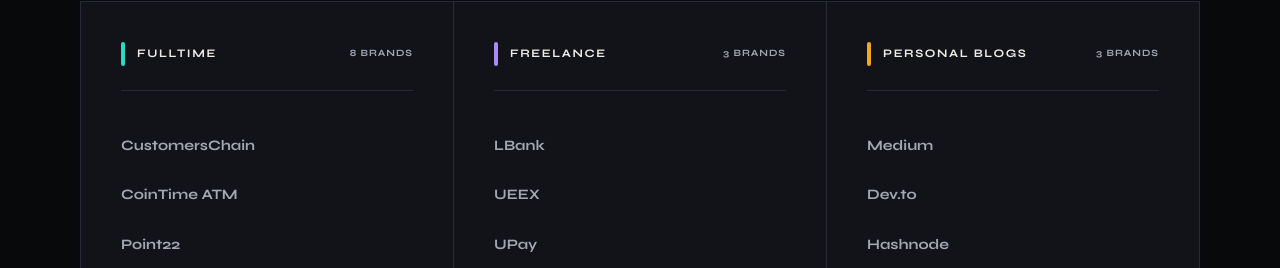
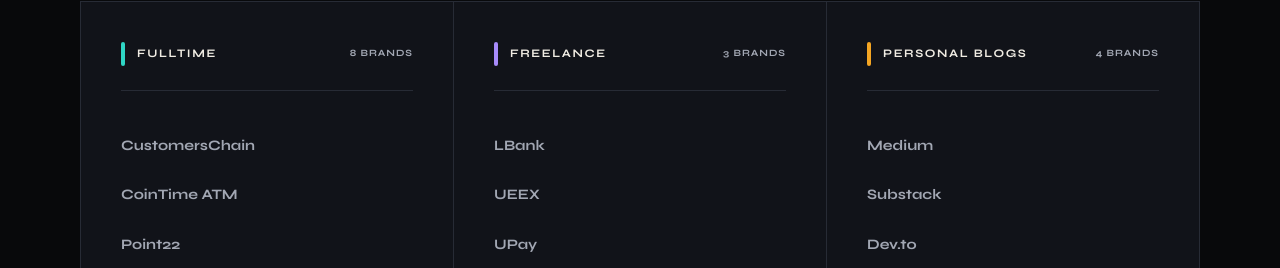
Before and after one commit to Ladyprowess/portfoio, a Next.js app: page / in a window 1280 px wide. Shown: the part 4667-4935 px from the top of the page. Built offline with nearby package versions, Linux system fonts and the light colour scheme.

Commit message:
substack

```diff
--- a/components/Contact.tsx
+++ b/components/Contact.tsx
@@ -13,6 +13,7 @@
   { label: 'LinkedIn', href: 'https://www.linkedin.com/in/peace-ngozi-okafor' },
   { label: 'Instagram', href: 'https://www.instagram.com/ladyprowess_' },
   { label: 'TikTok', href: 'https://www.tiktok.com/@ladyprowess' },
+  { label: 'Substack', href: 'https://ladyprowess.substack.com' },
 ]
 
 export default function Contact() {
--- a/components/Writing.tsx
+++ b/components/Writing.tsx
@@ -22,6 +22,7 @@
 
 const personal = [
   { name: 'Medium',    href: 'https://ladyprowess.medium.com/',      tag: 'Essays & Analysis' },
+  { name: 'Substack',  href: 'https://ladyprowess.substack.com',      tag: 'Newsletter' },
   { name: 'Dev.to',    href: 'https://dev.to/ladyprowess',           tag: 'Technical' },
   { name: 'Hashnode',  href: 'https://ladyprowess.hashnode.dev/',    tag: 'Web3 & Tech' },
 ]
```
